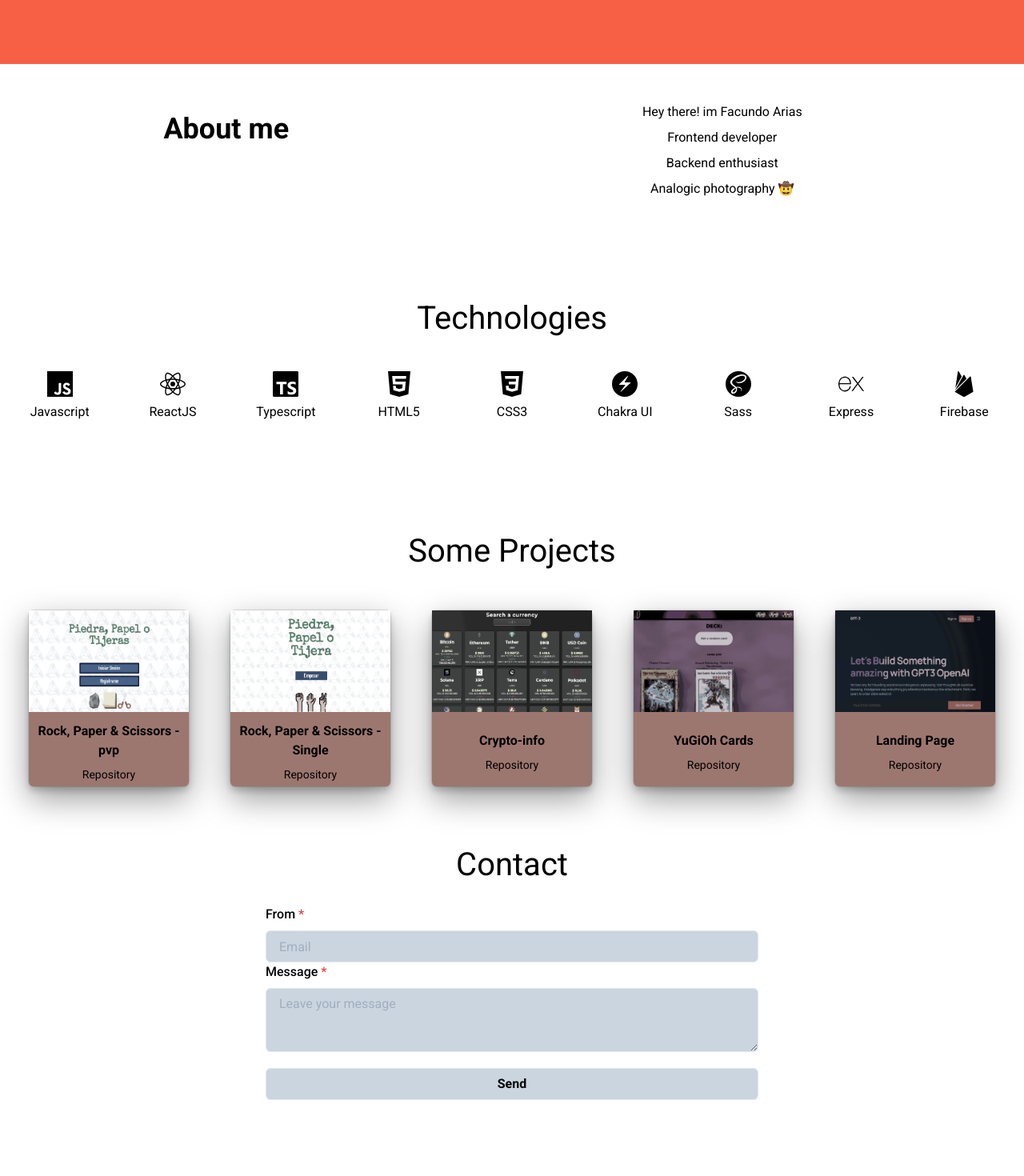
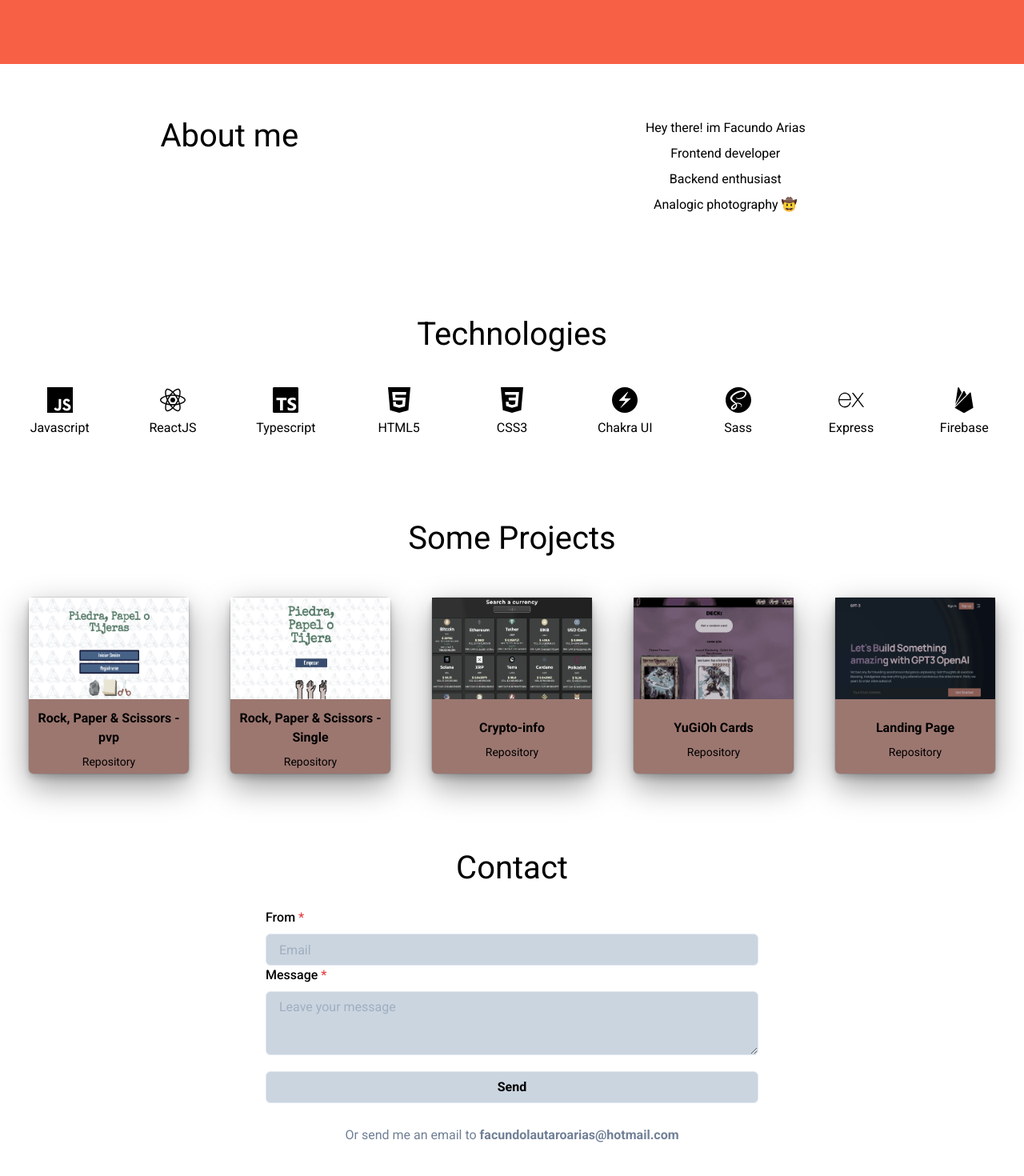
Before and after one commit to facuariasla/portfolio2, a React (Vite) app: page / in a window 1280 px wide. Shown: the part 640-2110 px from the top of the page at 80% size. Built offline with nearby package versions, Linux system fonts and the light colour scheme.

Commit message:
details added colors, theme, etc

```diff
--- a/src/App.css
+++ b/src/App.css
@@ -1,4 +1,7 @@
 @import url('https://fonts.googleapis.com/css2?family=Roboto:wght@100;400;500;700&display=swap');
+
+@import url('https://fonts.googleapis.com/css2?family=Montserrat:wght@100;400;500;600;700&display=swap');
+
 html {
   scroll-behavior: smooth;
 }
--- a/src/components/About.jsx
+++ b/src/components/About.jsx
@@ -22,10 +22,10 @@ export const About = () => {
       justifyContent='space-around'
 
     >
-      <Heading textAlign="center" padding={3}>
+      <Text textAlign="center" padding={3} fontSize={40}>
         About me
-      </Heading>
-      <Stack width={['70%', null, null, '50%', '30%']} alignSelf='center'>
+      </Text>
+      <Stack width={['70%', null, null, '50%', '30%']} alignSelf='center' pt={5}>
         <Text textAlign='center'>{about.en.line1}</Text>
         <Text textAlign='center'>{about.en.line2}</Text>
         <Text textAlign='center'>{about.en.line3}</Text>
--- a/src/components/Contact.jsx
+++ b/src/components/Contact.jsx
@@ -50,7 +50,7 @@ export const Contact = () => {
     alertSent();
   };
 
-  const messageSend = async() => {
+  const messageSend = async () => {
     return fetch("https://apx-api.vercel.app/api/utils/dwf", {
       method: "POST",
       headers: { "content-type": "application/json" },
@@ -129,6 +129,9 @@ export const Contact = () => {
           Send
         </Button>
       </FormControl>
+      <Text textAlign="center" color="gray.500">
+        Or send me an email to <strong>facundolautaroarias@hotmail.com</strong>
+      </Text>
     </Stack>
   );
 };
--- a/src/components/Knowledge.jsx
+++ b/src/components/Knowledge.jsx
@@ -83,7 +83,7 @@ export const Knowledge = () => {
   const colorTech = useColorModeValue('black', 'white');
 
   return (
-    <Stack paddingY={24} >
+    <Stack paddingTop={24} >
       <Text textAlign="center" pb={3} fontSize={40}>
         Technologies
       </Text>
--- a/src/components/Projects.jsx
+++ b/src/components/Projects.jsx
@@ -62,7 +62,7 @@ export const Projects = () => {
   const moodColor = useColorModeValue("tomato.500", "tomato.900");
 
   return (
-    <Stack padding={5} id="portfolio">
+    <Stack paddingX={5} pt={20} pb={10} id="portfolio">
       <Text textAlign="center" pb={3} fontSize={40}>
         Some Projects
       </Text>
--- a/src/theme.jsx
+++ b/src/theme.jsx
@@ -5,7 +5,7 @@ import { mode } from "@chakra-ui/theme-tools";
 export const theme1 = extendTheme({
   config: {
     initialColorMode: "light",
-    useSystemColorMode: true,
+    useSystemColorMode: false,
   },
   colors: {
     tomato:{
```
